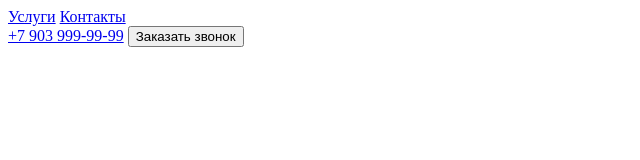
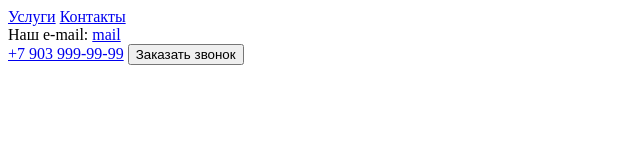
Before and after one commit to Newgithub23/special-app, a plain HTML site: page index.html in a window 1280 px wide. Shown: the whole page, without its empty margins (0-640 px from the left). Drawn offline with Linux system fonts and the light colour scheme.

Commit message:
added e-mail

```diff
--- a/index.html
+++ b/index.html
@@ -14,6 +14,9 @@
             <a href="#contacts">Контакты</a>
         </nav>
         <div>
+            Наш e-mail: <a href="mailto:mail@mail.ru">mail</a>
+        </div>
+        <div>
             <a href="tel:+79039999999">+7 903 999-99-99</a>
             <button>Заказать звонок</button>
         </div>
```
